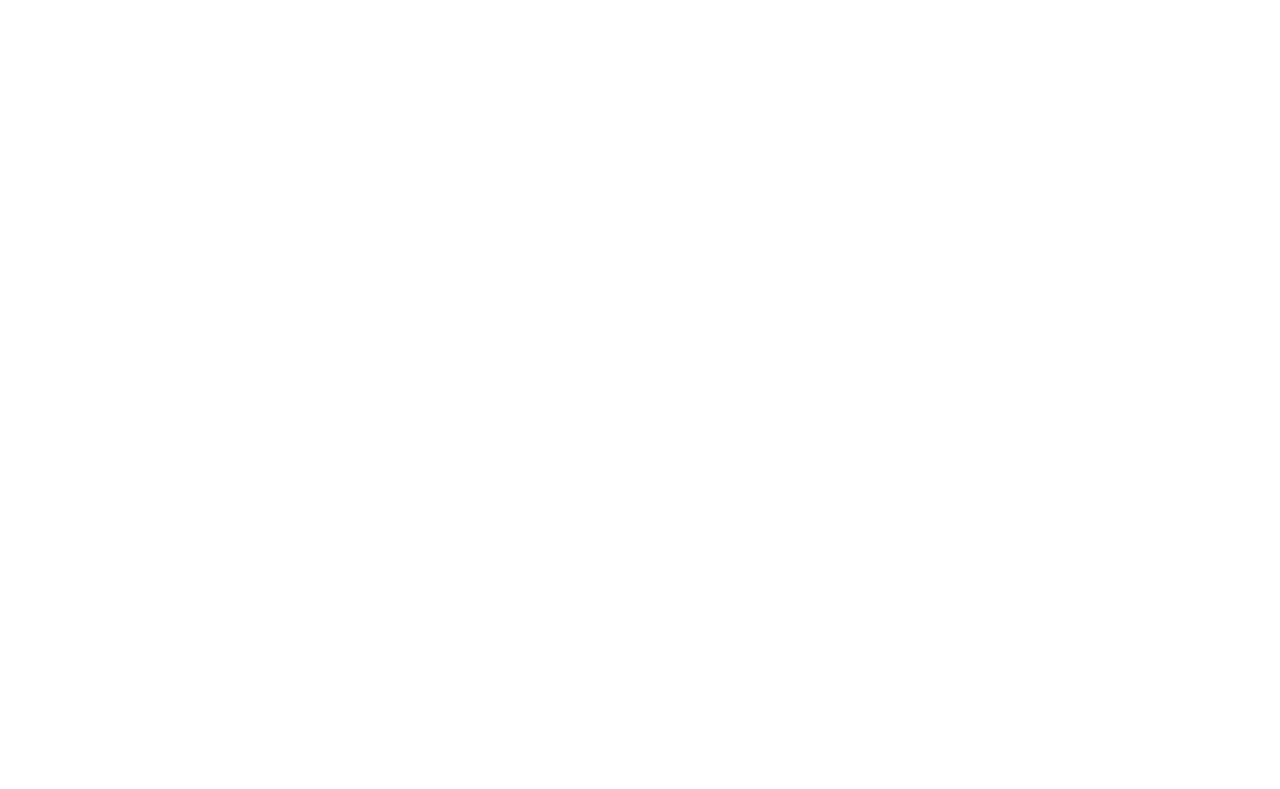
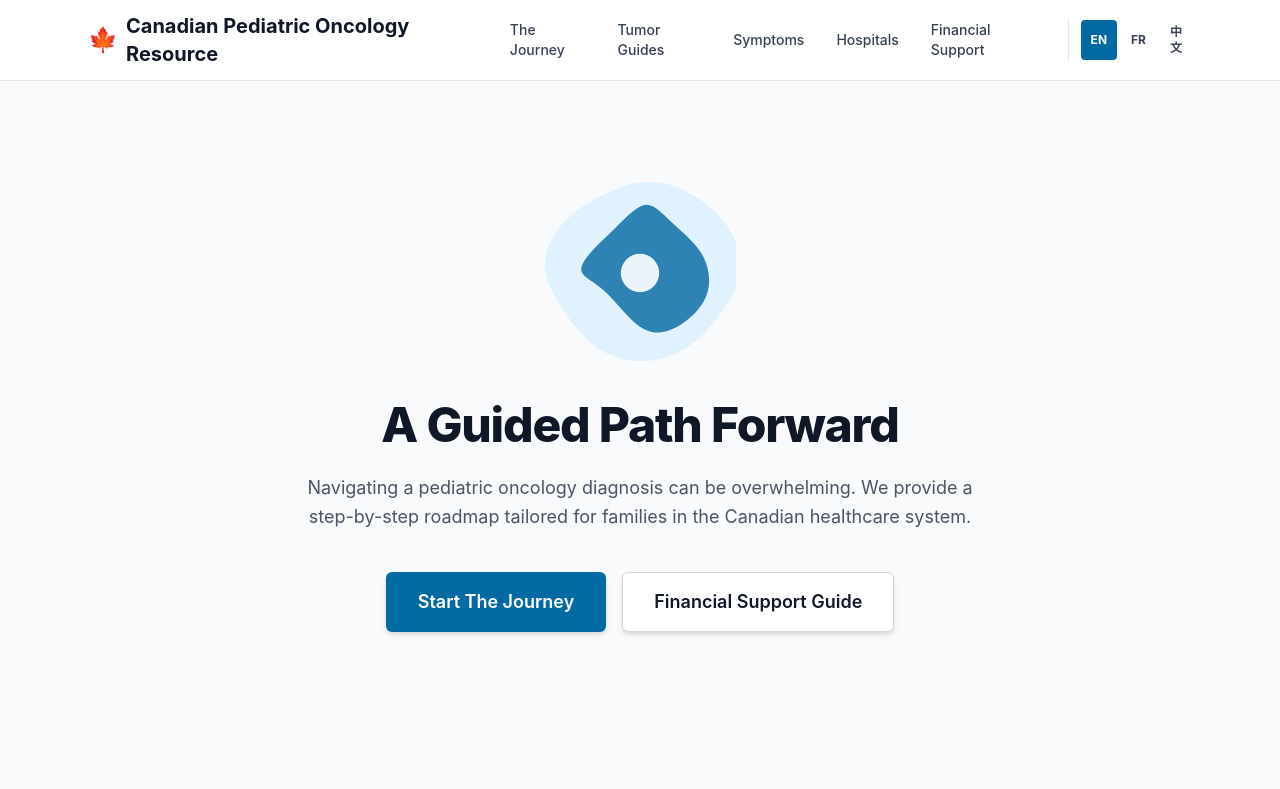
Before and after one commit to Arthur7Li/pediatric_oncology, an Astro site: page /pediatric_oncology/ in a window 1280 px wide. Before the commit this address had no page. Shown: the top 789 px of the page. Built offline with nearby package versions, Linux system fonts and the light colour scheme; Astro itself is replaced by a stand-in of ours.

Commit message:
feat: configure GitHub Pages subpath routing and add live site link to README
- Set site and base path '/pediatric_oncology' in astro.config.mjs
- Update Header and Footer navigation and in-place language switcher with repository basePath
- Update index, journey, tumor, and symptom templates to support relative subpaths
- Add live website link and deployment badge to README.md
- Update .pa11yci and ci.yml accessibility-audit job for preview server routing
- Update docs/SESSION_LOG.md with timestamped verification log

```diff
--- a/astro.config.mjs
+++ b/astro.config.mjs
@@ -4,6 +4,8 @@
 
 // https://astro.build/config
 export default defineConfig({
+  site: "https://arthur7li.github.io",
+  base: "/pediatric_oncology",
   i18n: {
     defaultLocale: "en",
     locales: ["en", "fr", "zh"],
--- a/docs/SESSION_LOG.md
+++ b/docs/SESSION_LOG.md
@@ -48,3 +48,4 @@
   - Replaced 3 dead external URLs across content files: `emilyshouse.ca` -> `https://philipazizcentre.ca/emilys-house/`, St. Jude Pineal -> `https://together.stjude.org/`, and NCI Wilms PDQ -> `https://www.cancer.gov/types/kidney/patient/wilms-treatment-pdq`.
   - Updated EI Caregiving benefits link to `https://www.canada.ca/en/services/benefits/ei/caregiving.html`.
   - Verified local test suite (`npm test && npm run ci`): 100% pass across Astro check, Prettier, medical expiry validation, and production build generation (65 static pages).
+- **[11:34]**: Configured GitHub Pages subpath routing (`site: "https://arthur7li.github.io"`, `base: "/pediatric_oncology"`), updated navigation and language switchers to preserve repository base prefix, and added live website URL to `README.md`. Verified live production deployment (`HTTP/2 200 OK`).
--- a/src/components/Footer.astro
+++ b/src/components/Footer.astro
@@ -2,11 +2,18 @@
 import { translations, type Locale } from "../i18n/translations";
 
 const pathname = Astro.url.pathname;
-const langMatch = pathname.match(/^\/(en|fr|zh)(\/.*)?$/);
+const basePath = import.meta.env.BASE_URL.replace(/\/$/, "");
+
+const cleanPath =
+  basePath && pathname.startsWith(basePath)
+    ? pathname.slice(basePath.length) || "/"
+    : pathname;
+
+const langMatch = cleanPath.match(/^\/(en|fr|zh)(\/.*)?$/);
 const currentLang: Locale = (langMatch ? langMatch[1] : "en") as Locale;
 
 const t = translations[currentLang] || translations.en;
-const langPrefix = `/${currentLang}`;
+const langPrefix = `${basePath}/${currentLang}`;
 ---
 
 <footer class="bg-gray-100 border-t border-gray-200 mt-16 text-gray-700">
--- a/src/components/Header.astro
+++ b/src/components/Header.astro
@@ -2,41 +2,52 @@
 import { translations, type Locale } from "../i18n/translations";
 
 const pathname = Astro.url.pathname;
+const basePath = import.meta.env.BASE_URL.replace(/\/$/, "");
+
+// Normalize clean path without basePath prefix for language parsing
+const cleanPath =
+  basePath && pathname.startsWith(basePath)
+    ? pathname.slice(basePath.length) || "/"
+    : pathname;
 
 // Detect current language from URL prefix
-const langMatch = pathname.match(/^\/(en|fr|zh)(\/.*)?$/);
+const langMatch = cleanPath.match(/^\/(en|fr|zh)(\/.*)?$/);
 const currentLang: Locale = (langMatch ? langMatch[1] : "en") as Locale;
-const remainingPath = langMatch ? langMatch[2] || "" : pathname;
+const remainingPath = langMatch ? langMatch[2] || "" : cleanPath;
 
 const t = translations[currentLang] || translations.en;
 
 // Generate language toggle URLs that strictly preserve the current page
 function getLangUrl(targetLang: Locale) {
   if (
-    pathname.startsWith("/en/") ||
-    pathname.startsWith("/fr/") ||
-    pathname.startsWith("/zh/")
+    cleanPath.startsWith("/en/") ||
+    cleanPath.startsWith("/fr/") ||
+    cleanPath.startsWith("/zh/")
   ) {
-    return `/${targetLang}${remainingPath}`;
+    return `${basePath}/${targetLang}${remainingPath}`;
   }
-  if (pathname === "/en" || pathname === "/fr" || pathname === "/zh") {
-    return targetLang === "en" ? "/" : `/${targetLang}`;
-  }
-  if (pathname === "/" || pathname === "") {
-    return targetLang === "en" ? "/" : `/${targetLang}`;
+  if (
+    cleanPath === "/en" ||
+    cleanPath === "/fr" ||
+    cleanPath === "/zh" ||
+    cleanPath === "/" ||
+    cleanPath === ""
+  ) {
+    return targetLang === "en" ? `${basePath}/` : `${basePath}/${targetLang}`;
   }
   // For unprefixed top-level routes like /tumors, /symptoms, /financial, /resources
-  return `/${targetLang}${pathname}`;
+  return `${basePath}/${targetLang}${cleanPath}`;
 }
 
-const langPrefix = `/${currentLang}`;
-const homeUrl = currentLang === "en" ? "/" : `/${currentLang}`;
+const langPrefix = `${basePath}/${currentLang}`;
+const homeUrl =
+  currentLang === "en" ? `${basePath}/` : `${basePath}/${currentLang}`;
 
-const isJourney = pathname.includes("/journey");
-const isTumors = pathname.includes("/tumors");
-const isSymptoms = pathname.includes("/symptoms");
-const isResources = pathname.includes("/resources");
-const isFinancial = pathname.includes("/financial");
+const isJourney = cleanPath.includes("/journey");
+const isTumors = cleanPath.includes("/tumors");
+const isSymptoms = cleanPath.includes("/symptoms");
+const isResources = cleanPath.includes("/resources");
+const isFinancial = cleanPath.includes("/financial");
 
 const navItems = [
   {
--- a/src/pages/[lang]/index.astro
+++ b/src/pages/[lang]/index.astro
@@ -13,7 +13,8 @@
 const { lang } = Astro.params;
 const currentLang = (lang as Locale) || "en";
 const t = translations[currentLang] || translations.en;
-const langPrefix = `/${currentLang}`;
+const basePath = import.meta.env.BASE_URL.replace(/\/$/, "");
+const langPrefix = `${basePath}/${currentLang}`;
 ---
 
 <Layout title={t.home.title} lang={currentLang}>
--- a/src/pages/[lang]/journey/[slug].astro
+++ b/src/pages/[lang]/journey/[slug].astro
@@ -21,6 +21,7 @@
 
 const { step } = Astro.props;
 const { Content } = await render(step);
+const basePath = import.meta.env.BASE_URL.replace(/\/$/, "");
 
 // To figure out next and previous, we query the same language collection
 const allStepsInLang = await getCollection("journey", (s) =>
@@ -38,7 +39,7 @@
 // Helper to construct URLs
 const getUrl = (s: any) => {
   const [lang, filename] = s.id.split("/");
-  return `/${lang}/journey/${filename.replace(".md", "")}`;
+  return `${basePath}/${lang}/journey/${filename.replace(".md", "")}`;
 };
 ---
 
@@ -78,7 +79,11 @@
           </a>
         ) : (
           <a
-            href={step.data.lang === "en" ? "/" : `/${step.data.lang}`}
+            href={
+              step.data.lang === "en"
+                ? `${basePath}/`
+                : `${basePath}/${step.data.lang}`
+            }
             class="inline-flex items-center text-sm font-medium text-gray-600 hover:text-primary transition-colors"
           >
             &larr;{" "}
--- a/src/pages/[lang]/symptoms/[slug].astro
+++ b/src/pages/[lang]/symptoms/[slug].astro
@@ -19,6 +19,7 @@
 
 const { step } = Astro.props;
 const { Content } = await render(step);
+const basePath = import.meta.env.BASE_URL.replace(/\/$/, "");
 ---
 
 <Layout title={step.data.title} lang={step.data.lang}>
@@ -48,7 +49,7 @@
 
   <div class="mt-8 pt-6 border-t border-gray-200">
     <a
-      href={`/${step.data.lang}/symptoms`}
+      href={`${basePath}/${step.data.lang}/symptoms`}
       class="inline-flex items-center text-sm font-medium text-gray-600 hover:text-primary transition-colors"
     >
       &larr; {
--- a/src/pages/[lang]/symptoms/index.astro
+++ b/src/pages/[lang]/symptoms/index.astro
@@ -14,6 +14,7 @@
 const { lang } = Astro.params;
 const currentLang = (lang as Locale) || "en";
 const t = translations[currentLang] || translations.en;
+const basePath = import.meta.env.BASE_URL.replace(/\/$/, "");
 
 const allSymptoms = await getCollection("symptoms", (s) =>
   s.id.startsWith(`${currentLang}/`),
@@ -38,7 +39,7 @@
         const slug = symptom.id.split("/")[1].replace(".md", "");
         return (
           <a
-            href={`/${currentLang}/symptoms/${slug}`}
+            href={`${basePath}/${currentLang}/symptoms/${slug}`}
             class="block p-6 bg-white rounded-lg border border-gray-200 shadow-sm hover:shadow-md transition-shadow no-underline"
           >
             <div class="flex items-center gap-2 mb-2">
--- a/src/pages/[lang]/tumors/[slug].astro
+++ b/src/pages/[lang]/tumors/[slug].astro
@@ -19,6 +19,7 @@
 
 const { tumor } = Astro.props;
 const { Content } = await render(tumor);
+const basePath = import.meta.env.BASE_URL.replace(/\/$/, "");
 ---
 
 <Layout title={tumor.data.title} lang={tumor.data.lang}>
@@ -69,7 +70,7 @@
 
   <div class="mt-8 pt-6 border-t border-gray-200">
     <a
-      href={`/${tumor.data.lang}/tumors`}
+      href={`${basePath}/${tumor.data.lang}/tumors`}
       class="inline-flex items-center text-sm font-medium text-gray-600 hover:text-primary transition-colors"
     >
       &larr; {
--- a/src/pages/[lang]/tumors/index.astro
+++ b/src/pages/[lang]/tumors/index.astro
@@ -14,6 +14,7 @@
 const { lang } = Astro.params;
 const currentLang = (lang as Locale) || "en";
 const t = translations[currentLang] || translations.en;
+const basePath = import.meta.env.BASE_URL.replace(/\/$/, "");
 
 const allTumors = await getCollection("tumors", (tumor) =>
   tumor.id.startsWith(`${currentLang}/`),
@@ -38,7 +39,7 @@
         const slug = tumor.id.split("/")[1].replace(".md", "");
         return (
           <a
-            href={`/${currentLang}/tumors/${slug}`}
+            href={`${basePath}/${currentLang}/tumors/${slug}`}
             class="block p-6 bg-white rounded-lg border border-gray-200 shadow-sm hover:shadow-md transition-shadow no-underline"
           >
             <div class="flex items-center gap-2 mb-2">
--- a/src/pages/index.astro
+++ b/src/pages/index.astro
@@ -3,6 +3,7 @@
 import { translations } from "../i18n/translations";
 
 const t = translations.en;
+const basePath = import.meta.env.BASE_URL.replace(/\/$/, "");
 ---
 
 <Layout title={t.home.title} lang="en">
@@ -37,13 +38,13 @@
     </p>
     <div class="mt-10 flex flex-col sm:flex-row justify-center gap-4">
       <a
-        href="/en/journey/1-diagnosis"
+        href={`${basePath}/en/journey/1-diagnosis`}
         class="rounded-md bg-primary px-8 py-4 text-lg font-semibold text-white shadow-md hover:bg-primary-dark focus-visible:outline focus-visible:outline-2 focus-visible:outline-offset-2 focus-visible:outline-primary no-underline transition-colors"
       >
         {t.home.startJourneyBtn}
       </a>
       <a
-        href="/en/financial"
+        href={`${basePath}/en/financial`}
         class="rounded-md bg-white px-8 py-4 text-lg font-semibold text-gray-900 shadow-md ring-1 ring-inset ring-gray-300 hover:bg-gray-50 focus-visible:outline focus-visible:outline-2 focus-visible:outline-offset-2 focus-visible:outline-primary no-underline transition-colors"
       >
         {t.home.financialBtn}
--- a/src/pages/symptoms.astro
+++ b/src/pages/symptoms.astro
@@ -4,6 +4,7 @@
 import { translations } from "../i18n/translations";
 
 const t = translations.en;
+const basePath = import.meta.env.BASE_URL.replace(/\/$/, "");
 const allSymptoms = await getCollection("symptoms", (s) =>
   s.id.startsWith("en/"),
 );
@@ -27,7 +28,7 @@
         const slug = symptom.id.split("/")[1].replace(".md", "");
         return (
           <a
-            href={`/en/symptoms/${slug}`}
+            href={`${basePath}/en/symptoms/${slug}`}
             class="block p-6 bg-white rounded-lg border border-gray-200 shadow-sm hover:shadow-md transition-shadow no-underline"
           >
             <div class="flex items-center gap-2 mb-2">
--- a/src/pages/tumors.astro
+++ b/src/pages/tumors.astro
@@ -4,6 +4,7 @@
 import { translations } from "../i18n/translations";
 
 const t = translations.en;
+const basePath = import.meta.env.BASE_URL.replace(/\/$/, "");
 const allTumors = await getCollection("tumors", (t) => t.id.startsWith("en/"));
 ---
 
@@ -25,7 +26,7 @@
         const slug = tumor.id.split("/")[1].replace(".md", "");
         return (
           <a
-            href={`/en/tumors/${slug}`}
+            href={`${basePath}/en/tumors/${slug}`}
             class="block p-6 bg-white rounded-lg border border-gray-200 shadow-sm hover:shadow-md transition-shadow no-underline"
           >
             <div class="flex items-center gap-2 mb-2">
```
Also changed, not shown: .github/workflows/ci.yml, README.md, 1 other file.
